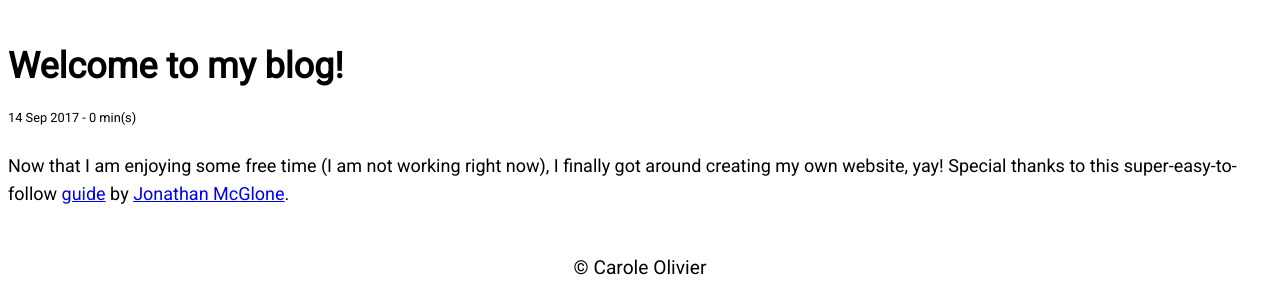
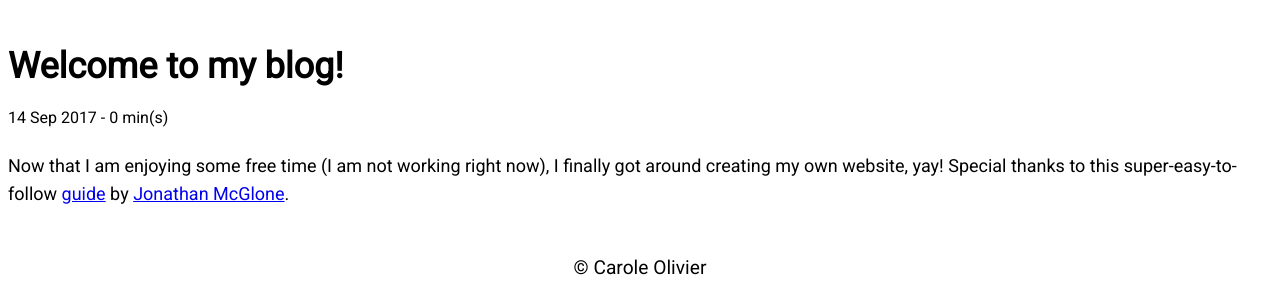
Before and after one commit to caroleolivier/caroleolivier.github.io, a Jekyll site: the page built from _posts/2017-09-14-welcome-to-my-blog.md, in a window 1280 px wide. Shown: the part 123-423 px from the top of the page. Built offline with Jekyll 4.4.1, drawn with Linux system fonts in a browser that asks for light colours.

Commit message:
improve accessibility

```diff
--- a/_includes/header.html
+++ b/_includes/header.html
@@ -1,11 +1,9 @@
 <div class="website-header">
     <h1>Carole Olivier</h1>
-    <nav>
-        <ul class="menu">
-            <a href="/"><span>Posts</span></a>
-            <a href="/about"><span>About</span></a>
-            <a href="{{site.linkedin}}" target="_blank"><span>LinkedIn</span></a>
-            <a href="{{site.github}}" target="_blank"><span>Github</span></a>
-        </ul>
+    <nav class="menu">
+        <a href="/"><span>Posts</span></a>
+        <a href="/about"><span>About</span></a>
+        <a href="{{site.linkedin}}" target="_blank"><span>LinkedIn</span></a>
+        <a href="{{site.github}}" target="_blank"><span>Github</span></a>
     </nav>
 </div>
--- a/_layouts/default.html
+++ b/_layouts/default.html
@@ -1,5 +1,5 @@
 <!DOCTYPE html>
-<html>
+<html lang="en">
     <head>
         <title> {{ page.title }}</title>
         <link rel="shortcut icon" href="/assets/images/favicon.png">
--- a/assets/sass/post.scss
+++ b/assets/sass/post.scss
@@ -7,7 +7,7 @@
         }
 
         .meta {
-            font-size: 0.8rem;
+            font-size: 1rem;
             margin: 20px 0px;
         }
     }
```
